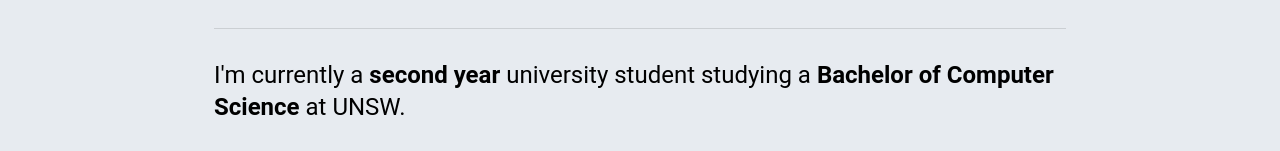
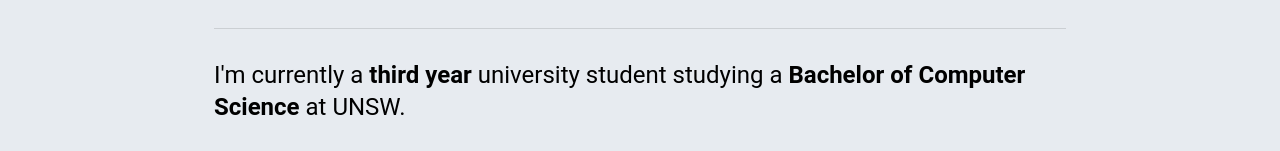
Before and after one commit to KeefeVuong/portfolio, a React (Vite) app: page /portfolio/about in a window 1280 px wide. Shown: the part 482-633 px from the top of the page. Built offline with nearby package versions, Linux system fonts and the light colour scheme.

Commit message:
updated information

```diff
--- a/src/pages/About.jsx
+++ b/src/pages/About.jsx
@@ -35,7 +35,7 @@ const About = () => {
                     />
                     <Divider flexItem={true} sx={{marginBottom: "30px"}}/>
                 </Box>
-                <Typography variant="h5">I'm currently a <strong>second year</strong> university student studying a <strong>Bachelor of Computer Science</strong> at UNSW.</Typography>
+                <Typography variant="h5">I'm currently a <strong>third year</strong> university student studying a <strong>Bachelor of Computer Science</strong> at UNSW.</Typography>
                 <Typography variant="h5"><br/>Here are a few fun facts about myself!</Typography>
 
                 {funFacts.map((item) => {
```
